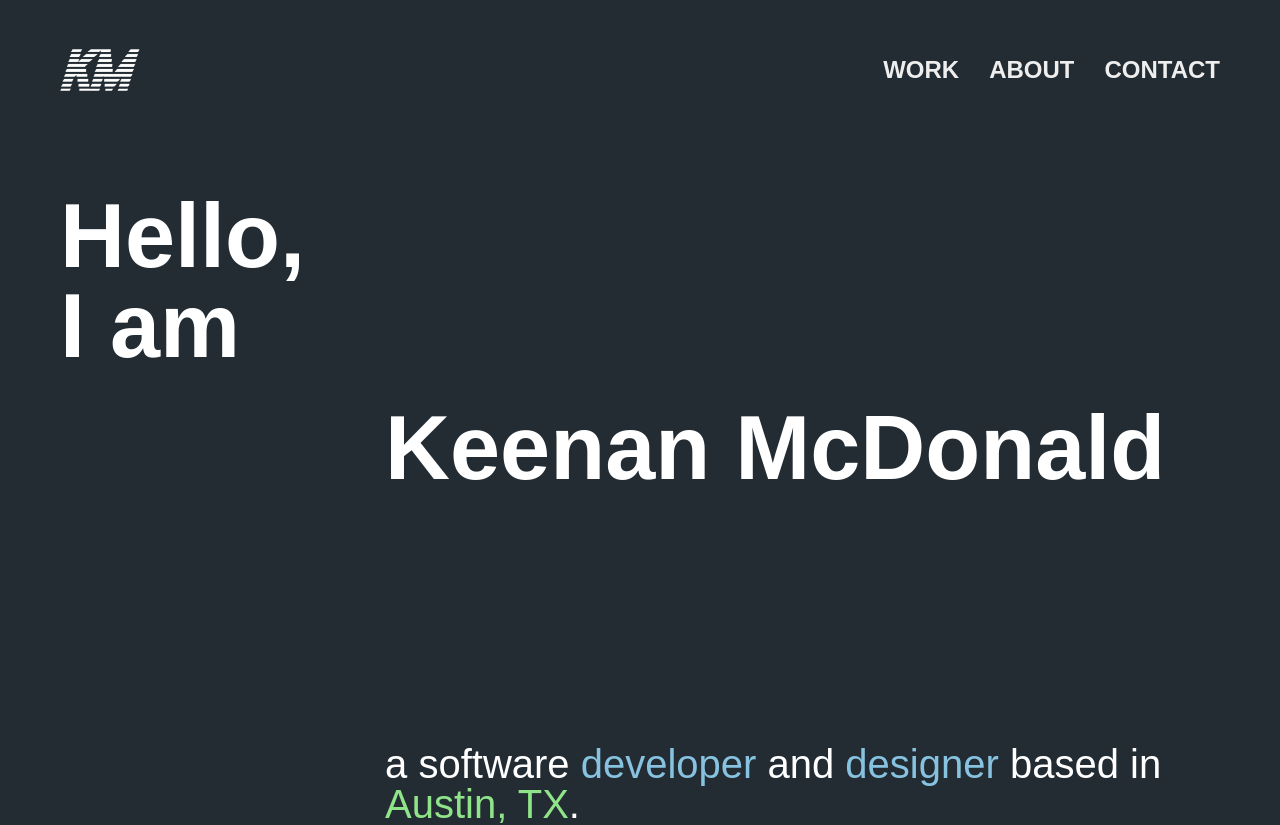
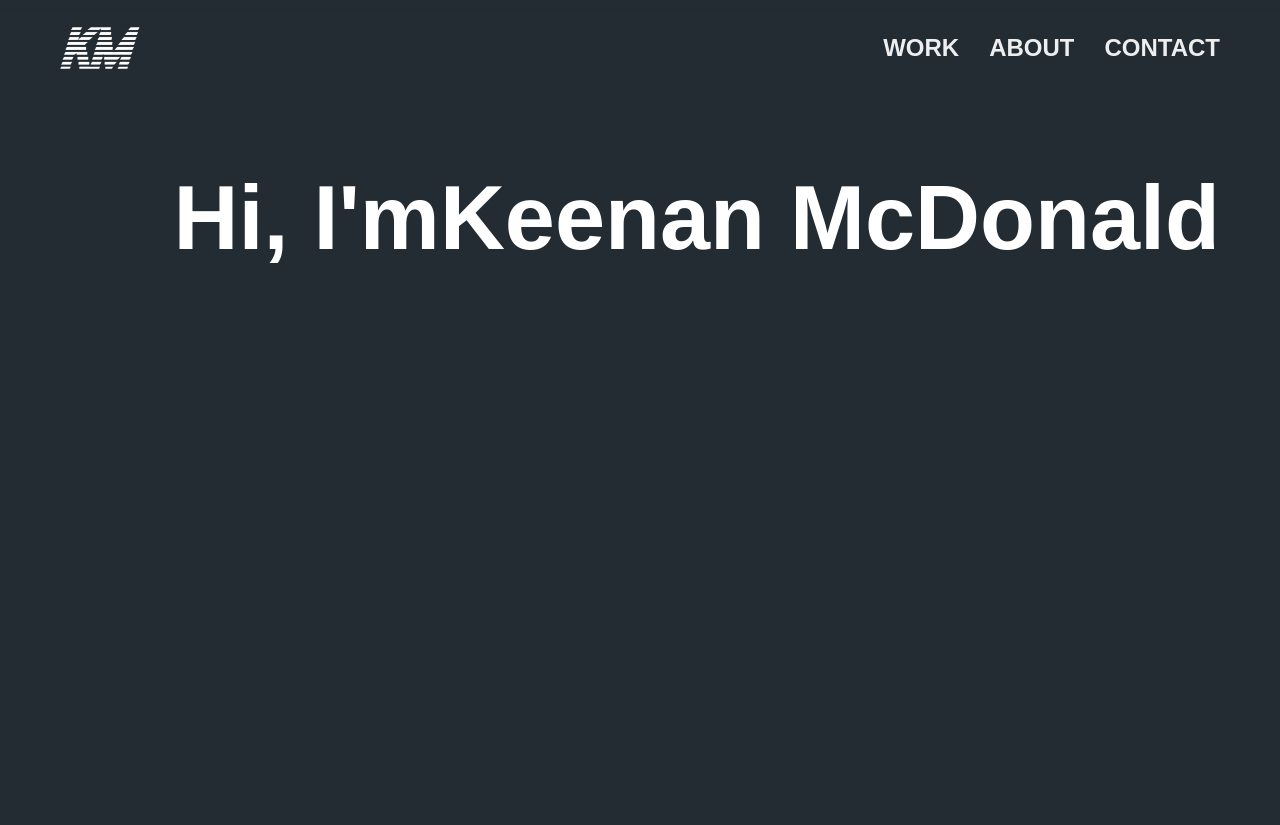
Before and after one commit to keenanmcdonald/react-portfolio, a React (Create React App) app: page / in a window 1280 px wide. Shown: the top 825 px of the page. Built offline with nearby package versions, Linux system fonts and the light colour scheme.

Commit message:
change on scroll

```diff
--- a/src/App.css
+++ b/src/App.css
@@ -19,7 +19,7 @@ header.header, main.main{
 }
 
 section{
-  padding-top: 120px;
+  padding-top: 84px;
 }
 
 span.green{
@@ -32,8 +32,8 @@ span.blue{
 
 /*header*/
 header.header {
-  padding-top: 30px;
-  padding-bottom: 30px;
+  padding-top: 8px;
+  padding-bottom: 16px;
   position: fixed;
   left: 0;
   right: 0;
@@ -76,39 +76,25 @@ img.logo{
 section#hero{
   height: 300vh;
   padding-top: 113px;
+  position: relative;
 }
 
 div.hero-content{
   display: flex;
+  max-width: 1600px;
+  margin-right: auto;
+  margin-left: auto;
   padding-top: 40px;
+  justify-content: space-between;
+  position: fixed;
+  right: 0;
+  padding: 60px;
 }
-
-div.hero-left{
-  position: fixed;
-  padding-top: 3%;
-}
-div.hero-left-spacer{
-  opacity: 0;
-}
-
-div.hero-right {
-  padding-left: 80px;
-}
-
-div.hero-right p{
-  margin-top: 30%;
-  font-size: 40px;
-}
-
-div.hero-right p.my-name{
-  font-size: 90px;
-  font-weight: 900
-}
-
 h1{
   font-size: 90px;
   font-weight: 900;
 }
+
 
 /*work*/
 section#work{
--- a/src/components/Hero.js
+++ b/src/components/Hero.js
@@ -1,25 +1,46 @@
 import React from 'react'
 
-function Hero(props){
+class Hero extends(React.Component){
+    constructor(props){
+        super(props)
+
+        this.state={
+            displayMessage: 0,
+            messages: [
+                'Keenan McDonald',
+                'A software developer and designer based in Austin, TX',
+                'Fluent in Javascript, React, Node.js, Python, Django',
+            ]
+        }
+        this.updateScroll = this.updateScroll.bind(this)
+    }
+
+    componentDidMount(){
+        window.addEventListener('scroll', () => {
+            console.log()
+            this.updateScroll()
+        })
+    }
+
+    updateScroll(){
+        console.log('update scroll: ', window.scrollY)
+        this.setState({displayMessage: Math.floor(window.scrollY / window.innerHeight)})
+    }
+
+    render(){
         return (
             <section id='hero'>
                 <div className='hero-content'>
-                <div className='hero-left'>
-                    <h1>Hello,</h1>
-                    <h1>I am</h1>
+                    <div className='hello-container'>
+                        <h1 className='hello'>Hi, I'm</h1>
                     </div>
-                <div className='hero-left-spacer'>
-                    <h1>Hello,</h1>
-                    <h1>I am</h1>
-                </div>
-                <div className='hero-right'>
-                    <p className='my-name' data-aos='fade' data-aos-offset='260' data-aos-duration='260'>Keenan McDonald</p>
-                    <p data-aos='fade' data-aos-offset='260' data-aos-duration='260'>a software<span className='blue'> developer</span> and <span className='blue'>designer</span> based in <span className='green'>Austin, TX</span>.</p>
-                    <p data-aos='fade' data-aos-offset='260' data-aos-duration='260'>fluent in Javascript, CSS, HTML, Python, SQL</p>
+                    <div className='intro-container'>
+                        <h1 className='intro'>{this.state.messages[this.state.displayMessage]}</h1>
                     </div>
                 </div>
             </section>
         )
     }
+}
 
 export default Hero
```
Lines whose indentation alone changed are shown as unchanged.
